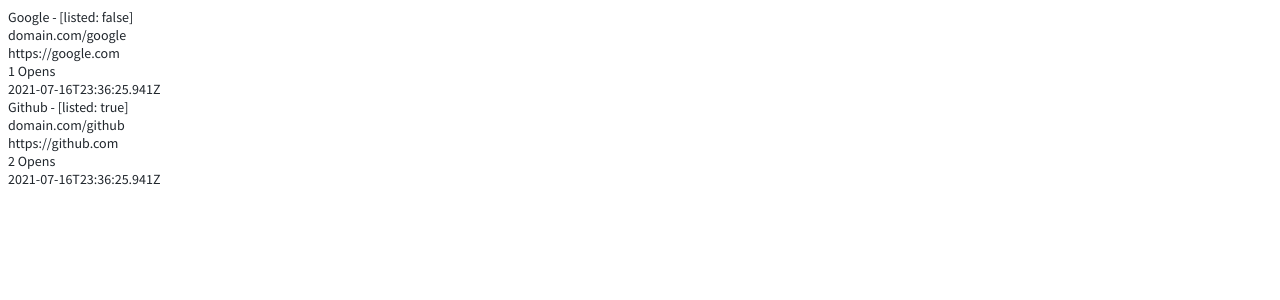
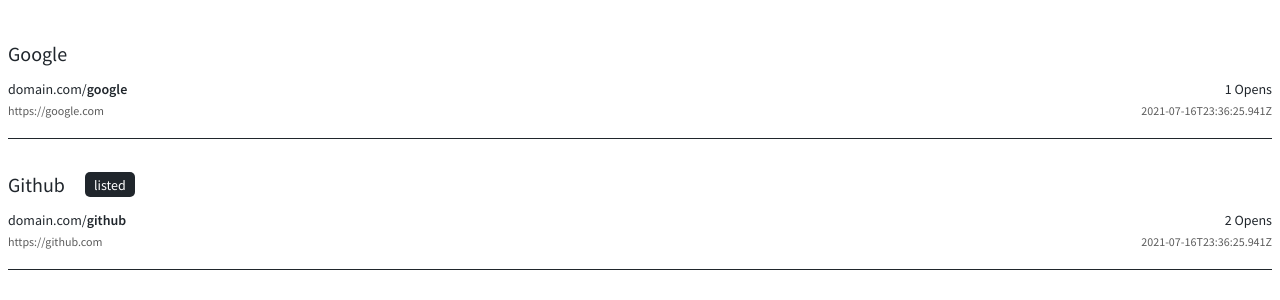
Before and after one commit to larryschirmer/shortlink-url, a Next.js app: page / in a window 1280 px wide. Shown: the top 300 px of the page. Built offline with nearby package versions, Linux system fonts and the light colour scheme.

Commit message:
feat: add list styles

```diff
--- a/components/UrlList/UrlList.module.scss
+++ b/components/UrlList/UrlList.module.scss
@@ -1,4 +1,55 @@
+@import '@styles/vars';
+
 .url-list {
   display: flex;
   flex-direction: column;
+  .short-link-card {
+    border-bottom: 0.1rem solid $black;
+    padding: 2rem 0;
+    display: flex;
+    flex-direction: column;
+    .card-name {
+      display: flex;
+      align-items: center;
+      h1 {
+        font-size: 2rem;
+        font-weight: 400;
+      }
+      .card-listed-badge {
+        margin-left: 2rem;
+        display: none;
+        &:global(.active) {
+          width: 5rem;
+          height: 2.5rem;
+          border-radius: 0.5rem;
+          display: flex;
+          justify-content: center;
+          align-items: center;
+          background-color: $black;
+          color: white;
+        }
+      }
+    }
+    .card-details {
+      display: flex;
+      justify-content: space-between;
+      .card-detail {
+        display: flex;
+        flex-direction: column;
+        &:last-child {
+          > div {
+            text-align: right;
+          }
+        }
+        .card-detail-title {
+          margin-bottom: 0.5rem;
+          font-size: 1.4rem;
+        }
+        .card-detail-subtitle {
+          font-size: 1.2rem;
+          color: $gray;
+        }
+      }
+    }
+  }
 }
--- a/components/UrlList/UrlList.tsx
+++ b/components/UrlList/UrlList.tsx
@@ -1,32 +1,48 @@
 import React from "react";
+import classNames from "classnames";
 
 import useStateContext, { Context } from "@context/index";
 import { State, Actions } from "@context/urls/types";
 
 import styles from "./UrlList.module.scss";
 
-const { "url-list": urlListClass } = styles;
+const {
+  "url-list": urlListClass,
+  "short-link-card": shortLinkCardClass,
+  "card-name": cardNameClass,
+  "card-listed-badge": cardListedBadgeClass,
+  "card-details": cardDetailsClass,
+  "card-detail": cardDetailClass,
+  "card-detail-title": cardDetailTitleClass,
+  "card-detail-subtitle": cardDetailSubtitleClass,
+} = styles;
 
 const UrlList = () => {
   const { state } = useStateContext<Context<State, Actions>>();
+
+  const cardListedBadgeClasses = (isListed: boolean) =>
+    classNames(cardListedBadgeClass, { active: isListed });
 
   return (
     <div className={urlListClass}>
       {state.data?.map(({ _id, name, slug, url, opens, isListed }) => {
         const opensAmt = opens.length;
         return (
-          <div key={_id}>
-            <div>
-              {name} - [listed: {isListed.toString()}]
+          <div key={_id} className={shortLinkCardClass}>
+            <div className={cardNameClass}>
+              <h1>{name}</h1>
+              <div className={cardListedBadgeClasses(isListed)}>listed</div>
             </div>
-            <div>
-              <div>
-                <div>domain.com/{slug}</div>
-                <div>{url}</div>
+            <div className={cardDetailsClass}>
+              <div className={cardDetailClass}>
+                <div className={cardDetailTitleClass}>domain.com/<strong>{slug}</strong></div>
+                <div className={cardDetailSubtitleClass}>{url}</div>
               </div>
-              <div>
-                <div>{opensAmt} Opens</div>
-                <div>{opens[opensAmt - 1]}</div>
+              <div className={cardDetailClass}>
+                <div className={cardDetailTitleClass}>{opensAmt} Opens</div>
+                <div className={cardDetailSubtitleClass}>
+                  {opens[opensAmt - 1]}
+                </div>
               </div>
             </div>
           </div>
```
